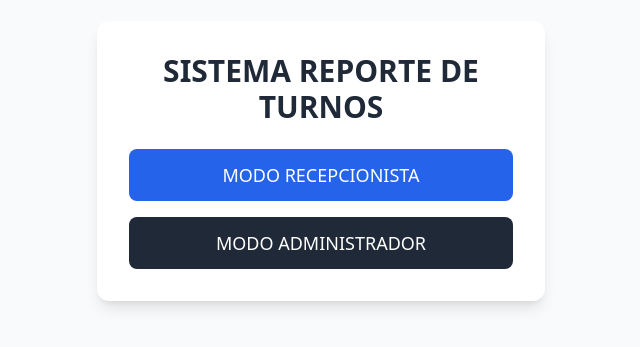
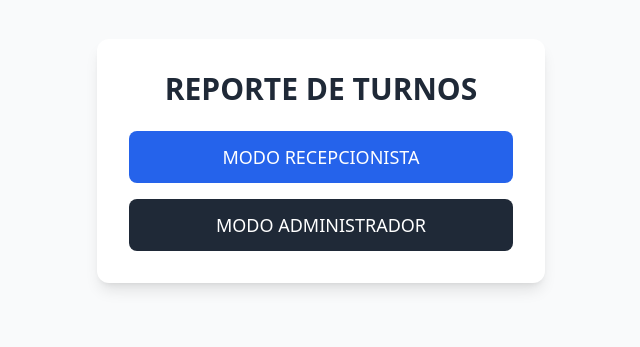
Before and after one commit to Jhardelgs/Sistema-de-reportes-Hotel, a React (Create React App) app: page / in a window 1280 px wide. Shown: the part 239-586 px from the top of the page, without its empty margins (319-959 px from the left). Built offline with nearby package versions, Linux system fonts and the light colour scheme.

Commit message:
Tu mensaje explicando el cambio

```diff
--- a/src/App.js
+++ b/src/App.js
@@ -62,7 +62,7 @@
   const HomeScreen = () => (
     <div className="min-h-screen flex items-center justify-center bg-gray-50">
       <div className="max-w-md w-full bg-white p-8 rounded-xl shadow-lg text-center">
-        <h1 className="text-3xl font-bold text-gray-800 mb-6">SISTEMA REPORTE DE TURNOS</h1>
+        <h1 className="text-3xl font-bold text-gray-800 mb-6">REPORTE DE TURNOS</h1>
         <div className="space-y-4">
           <button
             onClick={() => setView('receptionist')}
```
